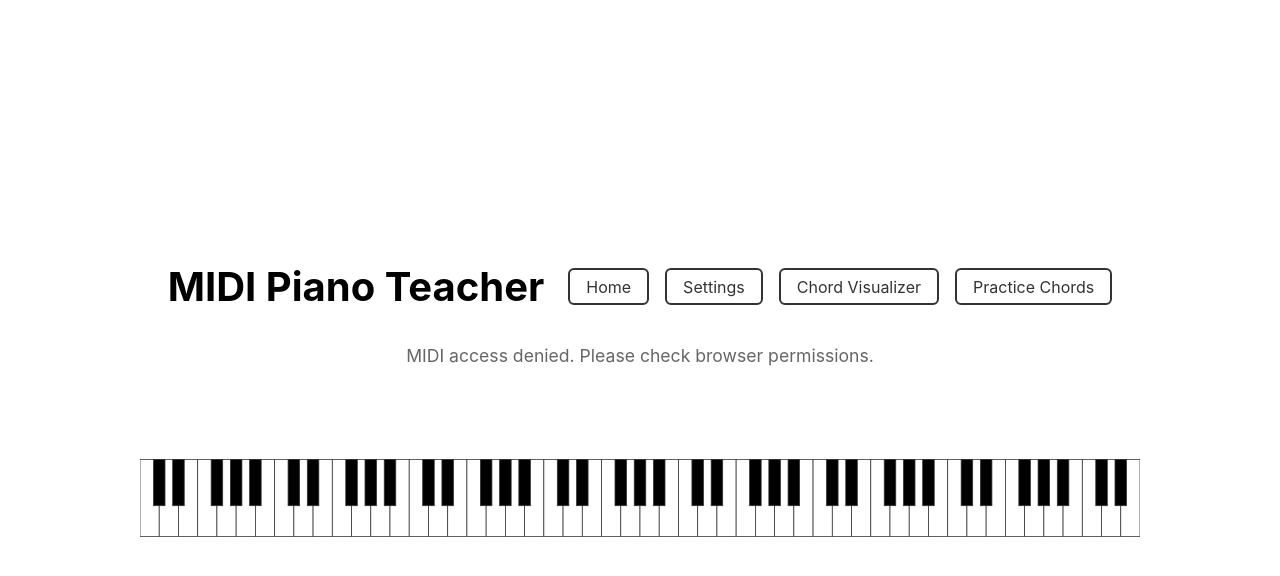
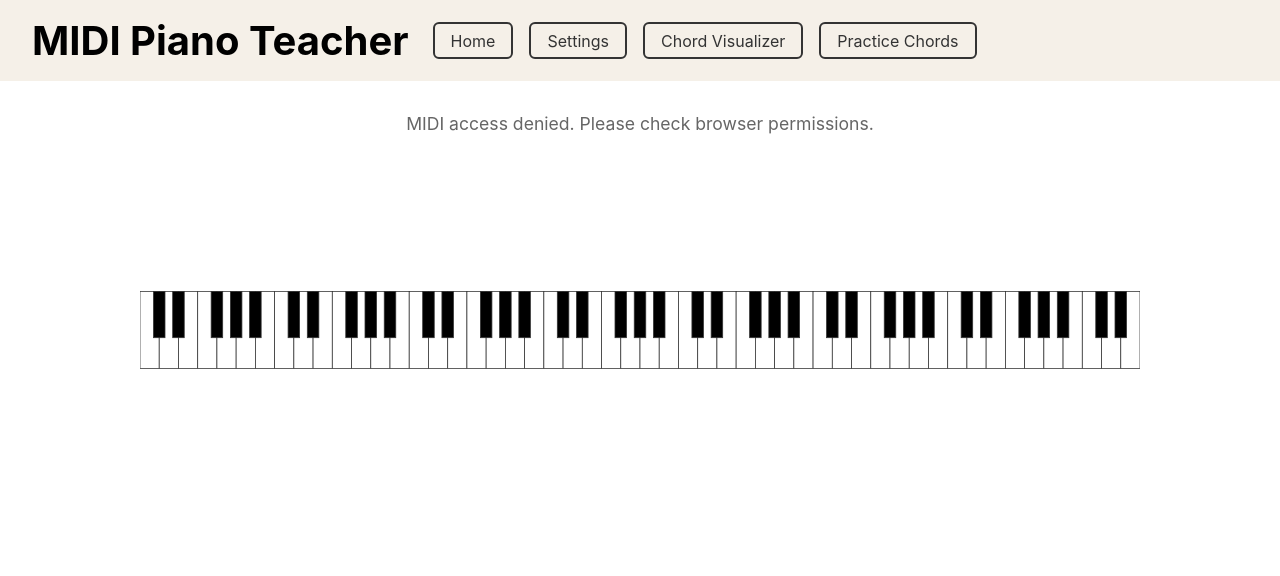
Before and after one commit to mjosephs1/midi-piano-teacher-web, a React (Create React App) app: page / in a window 1280 px wide. Shown: the top 576 px of the page. Built offline with nearby package versions, Linux system fonts and the light colour scheme.

Commit message:
Update app header to stick to the top of the screen and add a background to make it a proper header//nav section

```diff
--- a/src/App.css
+++ b/src/App.css
@@ -1,18 +1,24 @@
 .App {
   text-align: center;
-  padding: 2rem;
-  min-height: 100vh;
   display: flex;
   flex-direction: column;
-  align-items: center;
-  justify-content: center;
+}
+
+.App > :not(.app-header) {
+  padding: 2rem;
+  box-sizing: border-box;
+  margin: 0 auto;
+  max-width: 1200px;
 }
 
 .app-header {
   display: flex;
   align-items: center;
   gap: 1.5rem;
-  margin-bottom: 1rem;
+  width: 100%;
+  background-color: #f5f0e8;
+  padding: 1rem 2rem;
+  box-sizing: border-box;
 }
 
 .app-header h1 {
```
